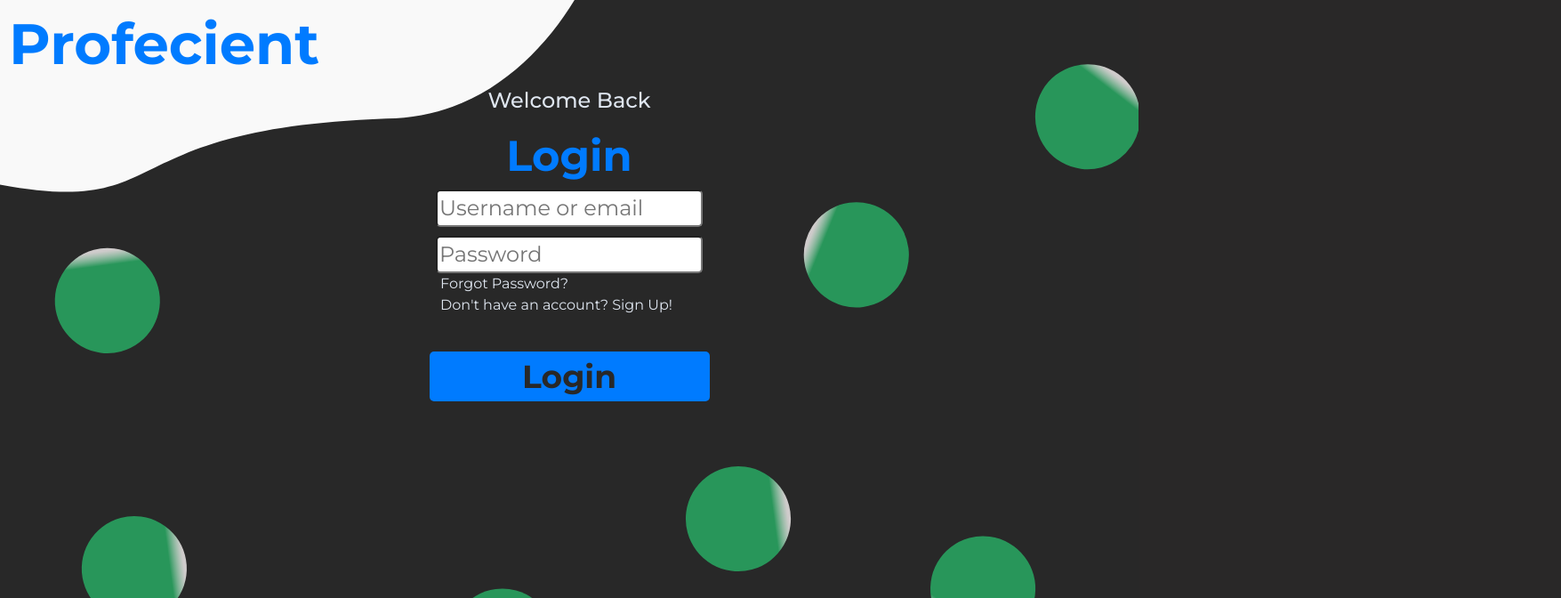
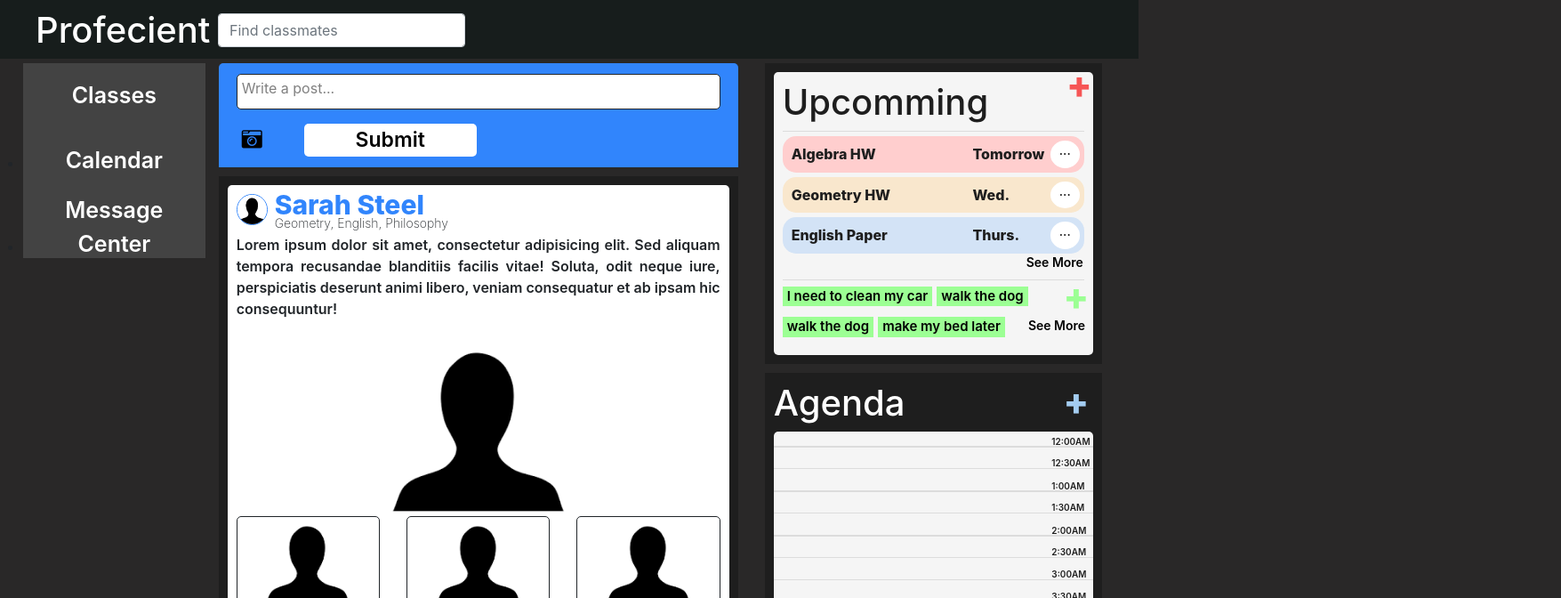
Before and after one commit to keefmanhack/Profecient_V2, a React (Create React App) app: page /home in a window 1280 px wide. Shown: the top 672 px of the page at 89% size, 1755 px wide, since content can reach past the window. Built offline with nearby package versions, Linux system fonts and the light colour scheme.

Commit message:
basic routes created

```diff
--- a/package.json
+++ b/package.json
@@ -10,6 +10,8 @@
     "jquery-ui": "^1.12.1",
     "react": "^16.13.1",
     "react-dom": "^16.13.1",
+    "react-router": "^5.2.0",
+    "react-router-dom": "^5.2.0",
     "react-scripts": "3.4.1",
     "react-transition-group": "^4.4.1"
   },
--- a/public/stylesheets/index.css
+++ b/public/stylesheets/index.css
@@ -5,6 +5,7 @@ a:hover *{
 body{
 	width: 100%;
 	height: 100%;
+    overflow-x: hidden;
 }
 
 .page-container{
--- a/public/stylesheets/login.css
+++ b/public/stylesheets/login.css
@@ -39,7 +39,7 @@
 	left: 38.5%;
 }
 
-#login button{
+#login .butt{
 	display: block;
 	margin: 0 auto;
 	border: none;
@@ -48,4 +48,5 @@
 	font-size: 36px;
 	font-weight: bold;
 	border-radius: 5px;
+	text-align: center;
 }
--- a/src/App.js
+++ b/src/App.js
@@ -1,94 +1,26 @@
 import React from 'react';
-import AssignmentDashboard from './AssignmentDashboard';
-import {NewAssignment} from './AssignmentDashboard';
-import Agenda from './Agenda';
-import Feed from './feed'
+import { BrowserRouter as Router, Switch, Route} from "react-router-dom";
+
+import Login from './LandingSignUpLogin/Login';
+import MessageCenter from './MessageCenter/Message-Center';
+import Home from './Home';
+import ProfilePage from './profile-page';
+// import SemesterCreator from './SemesterCreator/SemesterCreator';
 
 
-class App extends React.Component{
-	constructor(props){
-		super(props);
-
-		this.handleNewAssignment = this.handleNewAssignment.bind(this);
-
-		this.state = {
-			showNewAssignmentForm: false,
-			classes: ['Algebra', 'Geometry', 'Geology', 'Philosophy', 'Chemistry', 'Biology', 'English', 'Political Science'],
-			selectedIndex: null,
-		}
-	}
-
-	handleNewAssignment(){
-		this.setState({
-			showNewAssignmentForm: true,
-		})
-	}
-
-	hideNewAssignment(){
-		this.setState({
-			showNewAssignmentForm: false,
-		})
-	}
-
-	handleClassClick(i){
-		this.setState({
-			selectedIndex: i,
-		})
-	}
-
-	render(){
-		let newAssignment;
-		if(this.state.showNewAssignmentForm){
-			newAssignment = <NewAssignment selectedIndex={this.props.selectedIndex} handleClassClick={(i) => this.handleClassClick(i)} hideNewAssignment={() => this.hideNewAssignment()} classes={this.state.classes}/>
-		}
-
-		return(
-		    <div className="page-container">
-		      <div className="row" style={this.state.showNewAssignmentForm ? {opacity: .6} : null}>
-		        <div className="col-lg-2 menu" style={{padding: 0, height: 'fit-content'}}>
-		          <ul style={{padding: 0, margin: 0}}>
-		          	<li style={{listStyle: 'none'}}>
-		          		<button>
-							Classes
-		          		</button>
-		          	</li>
-		          	<li>
-		          		<button>
-							Calendar
-		          		</button>
-		          	</li>
-		          	<li>
-		          		<button>
-							Message Center
-		          		</button>
-		          	</li>
-		          </ul>
-		        </div>
-		        <div className="col-lg-6 feed-container">
-		          <div className="make-post">
-		            <p><span className='textarea' role='textbox' contenteditable='true'></span></p>
-					<button><i class="fas fa-camera-retro"></i></button>
-					<button className='submit'>Submit</button>
-		          </div>
-		          <div className="feed-data">
-		            <Feed />
-		          </div>
-		        </div>
-		        <div className="col-lg-4 dash">
-		          <div className="assignments-container">
-		            <AssignmentDashboard  handleNewAssignment={() => this.handleNewAssignment()}/>
-		          </div>
-		          <div className="agenda">
-		            <Agenda />
-		          </div>
-
-		        </div>
-		      </div>
-		      {newAssignment}
-		    </div>
-  		);
-	}
-
+function App(){
+	return(
+		<Router>
+			<div className="App">
+				<Switch>
+					<Route path='/message' component={MessageCenter}/>
+					<Route path='/home' component={Home}/>
+					<Route path='/profilePage' component={ProfilePage}/>
+					<Route path='/' component={Login}/>
+				</Switch>
+			</div>
+		</Router>
+	);
 }
 
 export default App;
--- /dev/null
+++ b/src/Home.js
@@ -0,0 +1,101 @@
+import React from 'react';
+import {Link} from "react-router-dom";
+
+import Header from './header';
+import AssignmentDashboard from './AssignmentDashboard';
+import {NewAssignment} from './AssignmentDashboard';
+import Agenda from './Agenda';
+import Feed from './feed';
+
+
+class Home extends React.Component{
+	constructor(props){
+		super(props);
+
+		this.handleNewAssignment = this.handleNewAssignment.bind(this);
+
+		this.state = {
+			showNewAssignmentForm: false,
+			classes: ['Algebra', 'Geometry', 'Geology', 'Philosophy', 'Chemistry', 'Biology', 'English', 'Political Science'],
+			selectedIndex: null,
+		}
+	}
+
+	handleNewAssignment(){
+		this.setState({
+			showNewAssignmentForm: true,
+		})
+	}
+
+	hideNewAssignment(){
+		this.setState({
+			showNewAssignmentForm: false,
+		})
+	}
+
+	handleClassClick(i){
+		this.setState({
+			selectedIndex: i,
+		})
+	}
+	render(){
+		let newAssignment;
+		if(this.state.showNewAssignmentForm){
+			newAssignment = <NewAssignment selectedIndex={this.props.selectedIndex} handleClassClick={(i) => this.handleClassClick(i)} hideNewAssignment={() => this.hideNewAssignment()} classes={this.state.classes}/>
+		}
+		return(
+			<React.Fragment>
+				<Header/>
+				<div className='page-container'>
+				  <div className="row" style={this.state.showNewAssignmentForm ? {opacity: .6} : null}>
+				    <div className="col-lg-2 menu" style={{padding: 0, height: 'fit-content'}}>
+				      <ul style={{padding: 0, margin: 0}}>
+				      	<li style={{listStyle: 'none'}}>
+				      		<Link to='/profilePage'>
+					      		<button>
+									Classes
+					      		</button>
+					      	</Link>
+				      	</li>
+				      	<li>
+				      		<button>
+								Calendar
+				      		</button>
+				      	</li>
+				      	<li>
+				      		<Link to='/message'>
+					      		<button>
+									Message Center
+					      		</button>
+					      	</Link>
+				      	</li>
+				      </ul>
+				    </div>
+				    <div className="col-lg-6 feed-container">
+				      <div className="make-post">
+				        <p><span className='textarea' role='textbox' contenteditable='true'></span></p>
+						<button><i class="fas fa-camera-retro"></i></button>
+						<button className='submit'>Submit</button>
+				      </div>
+				      <div className="feed-data">
+				        <Feed />
+				      </div>
+				    </div>
+				    <div className="col-lg-4 dash">
+				      <div className="assignments-container">
+				        <AssignmentDashboard  handleNewAssignment={() => this.handleNewAssignment()}/>
+				      </div>
+				      <div className="agenda">
+				        <Agenda />
+				      </div>
+
+				    </div>
+				  </div>
+				  {newAssignment}
+				</div>
+			</React.Fragment>
+		);
+	}
+}
+
+export default Home;
--- a/src/LandingSignUpLogin/Login.js
+++ b/src/LandingSignUpLogin/Login.js
@@ -1,4 +1,5 @@
 import React from 'react';
+import {Link, BrowserRouter as Router} from "react-router-dom";
 
 class Login extends React.Component{
 	render(){
@@ -12,7 +13,7 @@ class Login extends React.Component{
 				<input className='mont-font' type="password" placeholder='Password'/>
 				<a className='mont-font muted-c helper' href="#">Forgot Password?</a>
 				<a className='mont-font muted-c helper' href="#">Don't have an account? Sign Up!</a>
-				<button className='mont-font blue-bc black-c'>Login</button>
+				<Link className='mont-font blue-bc black-c butt' to='Home'>Login</Link>
 			</div>
 		);
 	}
```
Also changed, not shown: src/index.js (+8 -6 lines), 1 other file (tests, documents, lock files or other folders).
